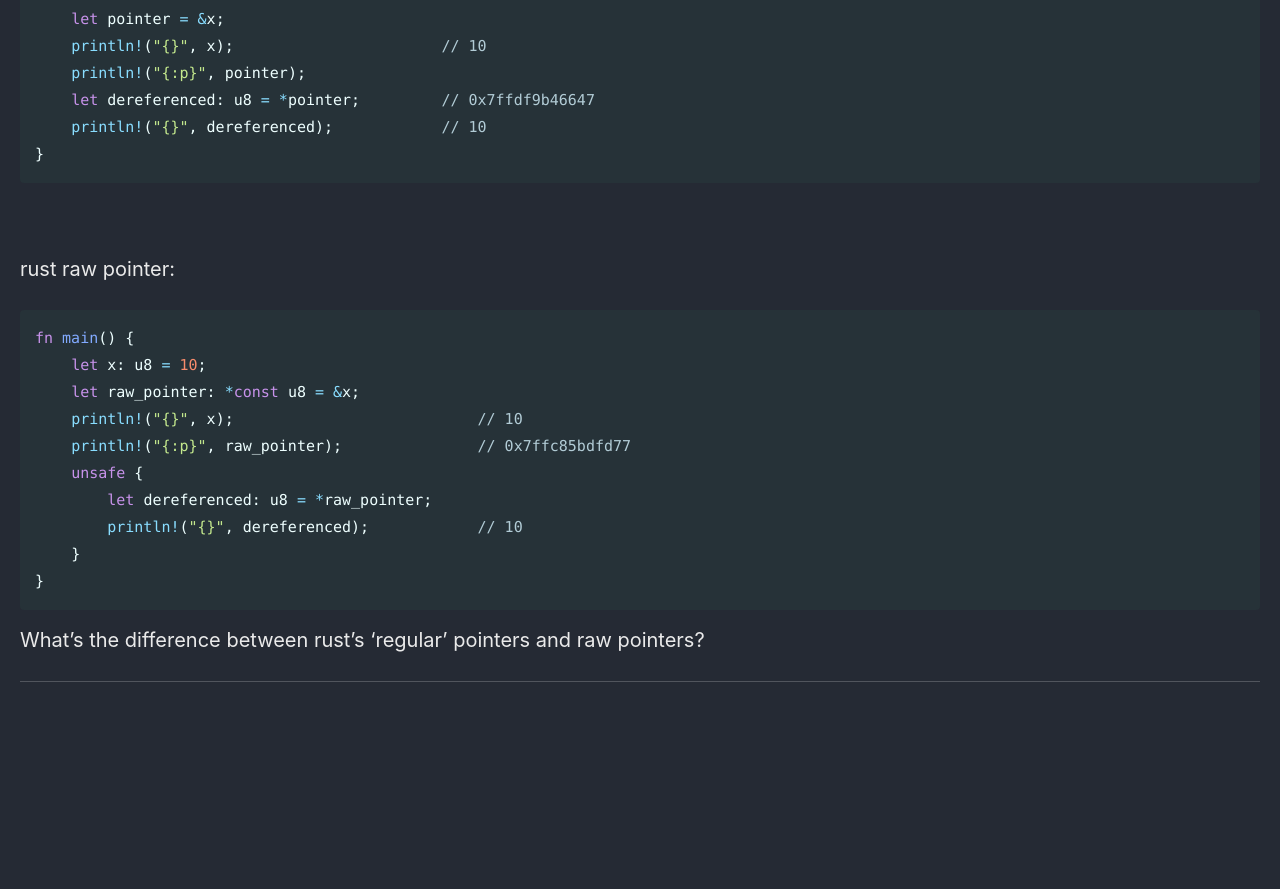
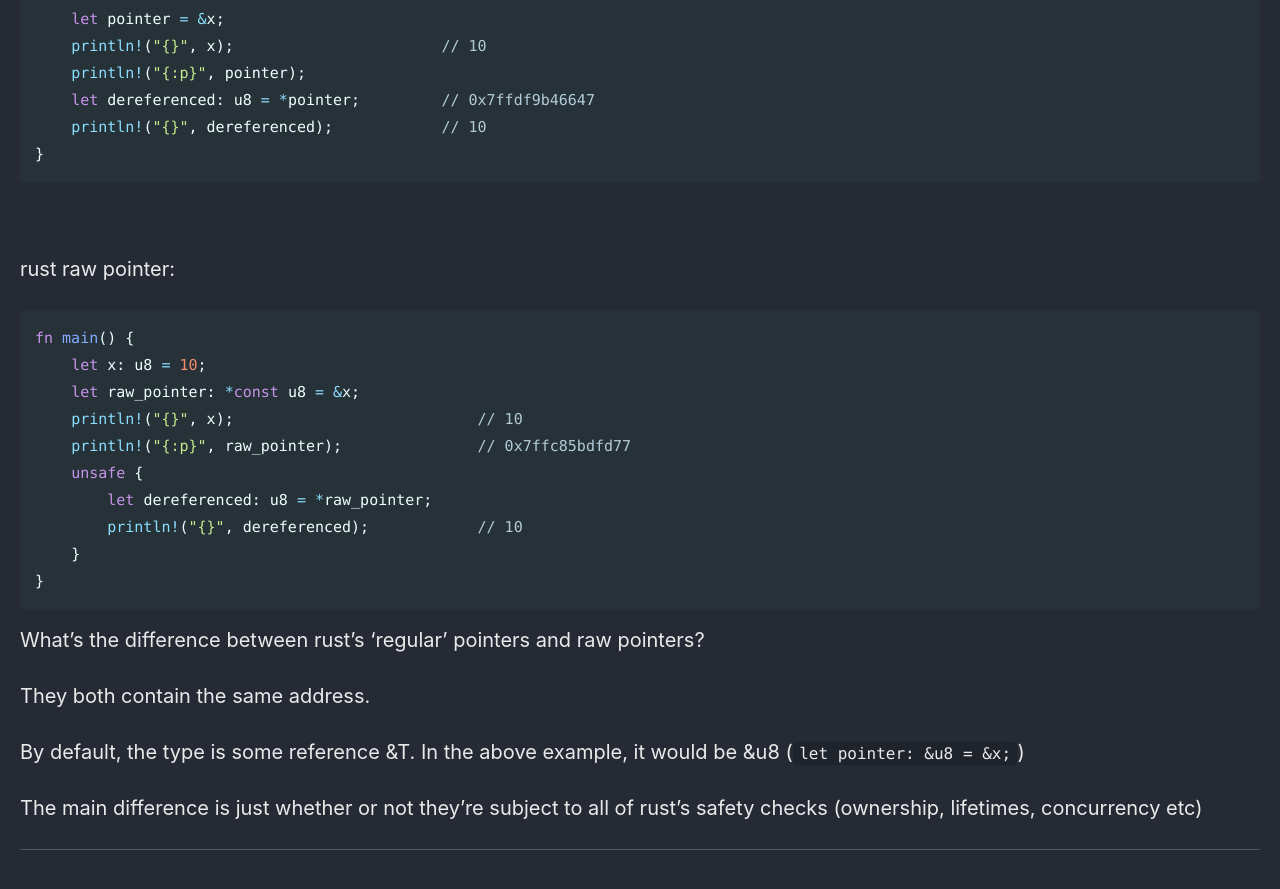
Before and after one commit to Connor-McCartney/Connor-McCartney.github.io, a Jekyll site: the page built from _pages/misc/Memory.md, in a window 1280 px wide and 900 px high, scrolled down 1083 px. Shown: the top 889 px of the window. Built offline with Jekyll 4.4.1, drawn with Linux system fonts in a browser that asks for light colours; cached includes are drawn as plain includes; before the commit the page ends 1815 px from its top, so only the background shows below that.

Commit message:
Update Memory.md

```diff
--- a/_pages/misc/Memory.md
+++ b/_pages/misc/Memory.md
@@ -70,5 +70,10 @@ fn main() {
 
 What's the difference between rust's 'regular' pointers and raw pointers?
 
+They both contain the same address.
+
+By default, the type is some reference &T. In the above example, it would be &u8  (`let pointer: &u8 = &x;`)
+
+The main difference is just whether or not they're subject to all of rust's safety checks (ownership, lifetimes, concurrency etc)
 
 ---
```
